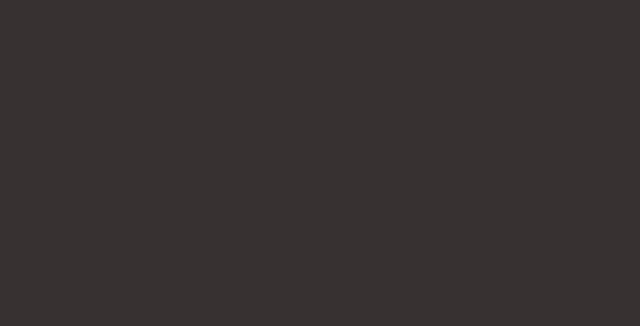
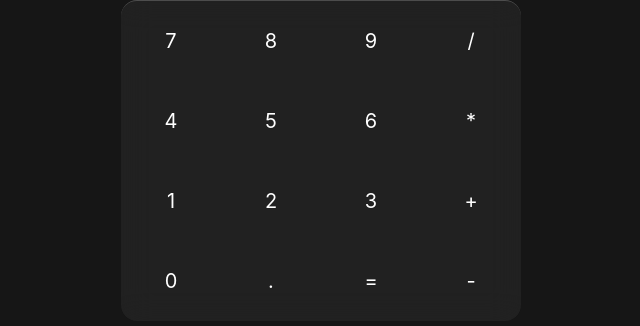
Before and after one commit to AlekiChrome/React-Calculator, a React (Create React App) app: page / in a window 1280 px wide. Shown: the top 326 px of the page, without its empty margins (319-959 px from the left). Built offline with nearby package versions, Linux system fonts and the light colour scheme.

Commit message:
buttons rendered and styled

```diff
--- a/src/App.css
+++ b/src/App.css
@@ -5,15 +5,21 @@
 }
 
 body {
-  background-color: rgb(55, 49, 49);
+  background-color: rgb(22, 22, 22);
   color: white;
 }
 
-.calcMain {
+.calc-main {
   position: relative;
   background-color: rgba(255, 255, 255, 0.05);
   z-index: 10;
   overflow: hidden;
   width: 400px;
   border-radius: 16px;
+  backdrop-filter: blur(15px);
+  border-top: 1px solid rgba(255, 255, 255, 0.2);
 }
+
+.button-row {
+  display: flex;
+}
--- a/src/App.js
+++ b/src/App.js
@@ -1,10 +1,39 @@
+import './App.css';
+import Buttons from "./components/Buttons";
 
-import './App.css';
 
 const App = () => {
   return (
     <div className="App">
-      <div className="calcMain">
+      <div className="calc-main">
+
+        <div className="button-row">
+          <Buttons symbol="7"/>
+          <Buttons symbol="8"/>
+          <Buttons symbol="9"/>
+          <Buttons symbol="/"/>
+        </div>
+
+        <div className="button-row">
+          <Buttons symbol="4"/>
+          <Buttons symbol="5"/>
+          <Buttons symbol="6"/>
+          <Buttons symbol="*"/>
+        </div>
+
+        <div className="button-row">
+          <Buttons symbol="1"/>
+          <Buttons symbol="2"/>
+          <Buttons symbol="3"/>
+          <Buttons symbol="+"/>
+        </div>
+
+        <div className="button-row">
+          <Buttons symbol="0"/>
+          <Buttons symbol="."/>
+          <Buttons symbol="="/>
+          <Buttons symbol="-"/>
+        </div>
 
       </div>
     </div>
--- /dev/null
+++ b/src/components/Buttons.css
@@ -0,0 +1,9 @@
+.button-main {
+    display: flex;
+    justify-content: center;
+    align-items: center;
+    height: 4em;
+    font-size: 20px;
+    color: white;
+    flex: 1;
+}
--- a/src/components/Buttons.js
+++ b/src/components/Buttons.js
@@ -0,0 +1,12 @@
+import React from 'react'
+import "./Buttons.css"
+
+const Buttons = ({ symbol }) => {
+    return (
+        <div className="button-main">
+            {symbol}
+        </div>
+    )
+}
+
+export default Buttons
```
Also changed, not shown: src/components/Display.js (added, +12 -0 lines), src/components/Display.css (added).
